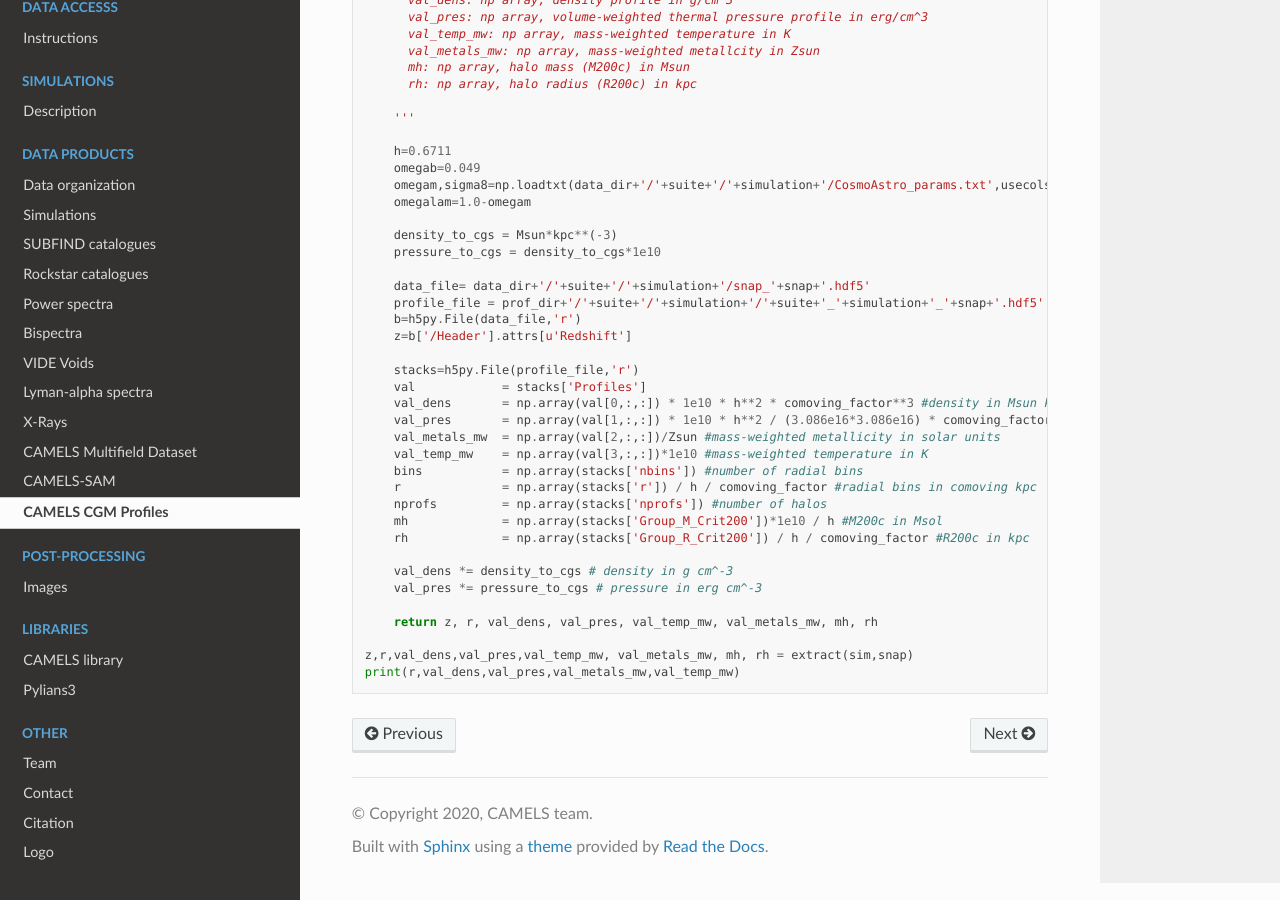
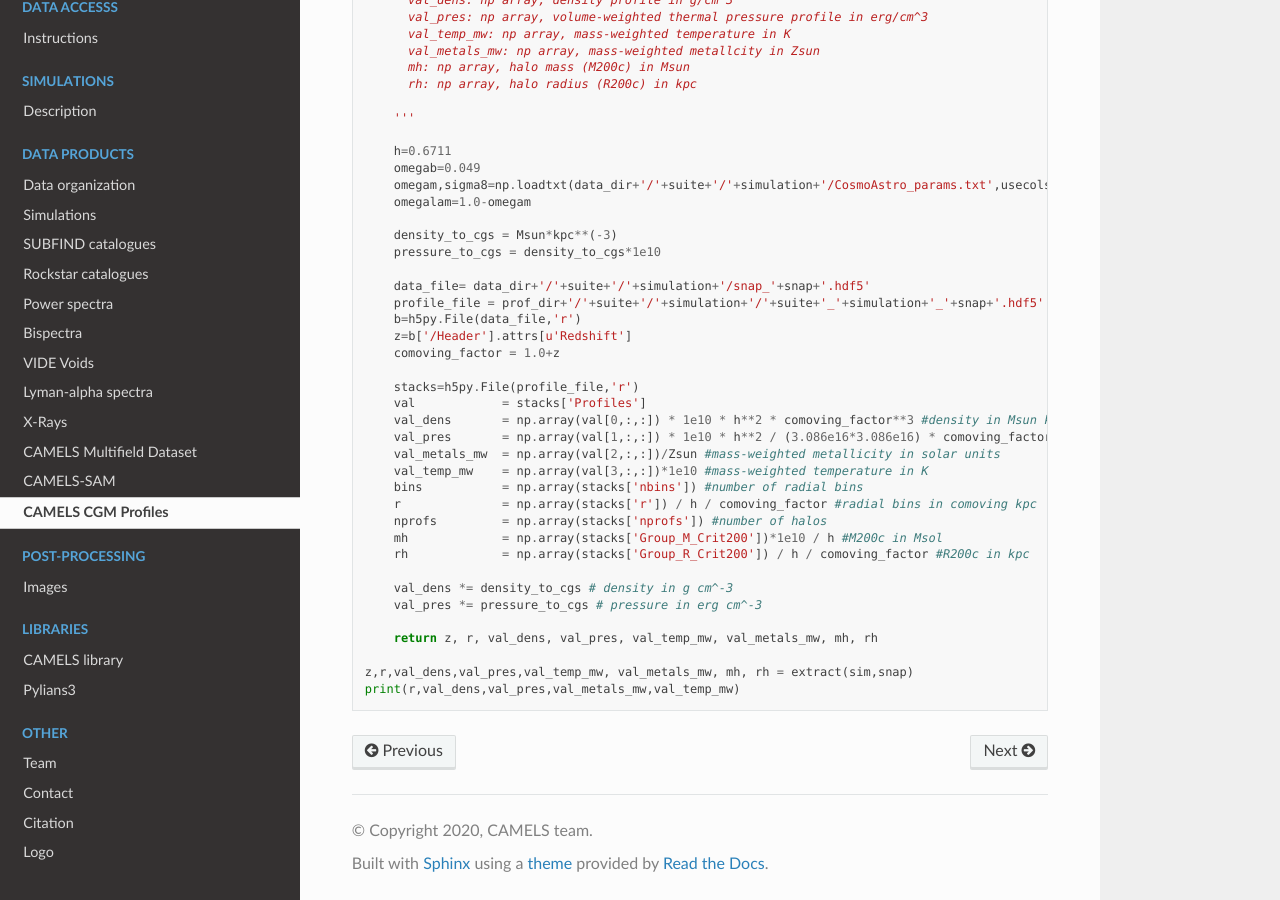
Before and after one commit to franciscovillaescusa/CAMELS, a Sphinx documentation site: the page built from docs/source/Profiles.rst, in a window 1280 px wide and 900 px high, scrolled down 1086 px. Built offline with Sphinx 7.4.7 and the Read the Docs theme 2.0.0, drawn with Linux system fonts in a browser that asks for light colours.

Commit message:
Update Profiles.rst

```diff
--- a/docs/source/Profiles.rst
+++ b/docs/source/Profiles.rst
@@ -64,6 +64,7 @@ Below is an example python script for extracting the profile data from the hdf5
       profile_file = prof_dir+'/'+suite+'/'+simulation+'/'+suite+'_'+simulation+'_'+snap+'.hdf5'
       b=h5py.File(data_file,'r')
       z=b['/Header'].attrs[u'Redshift']
+      comoving_factor = 1.0+z
 
       stacks=h5py.File(profile_file,'r')
       val            = stacks['Profiles']
```
